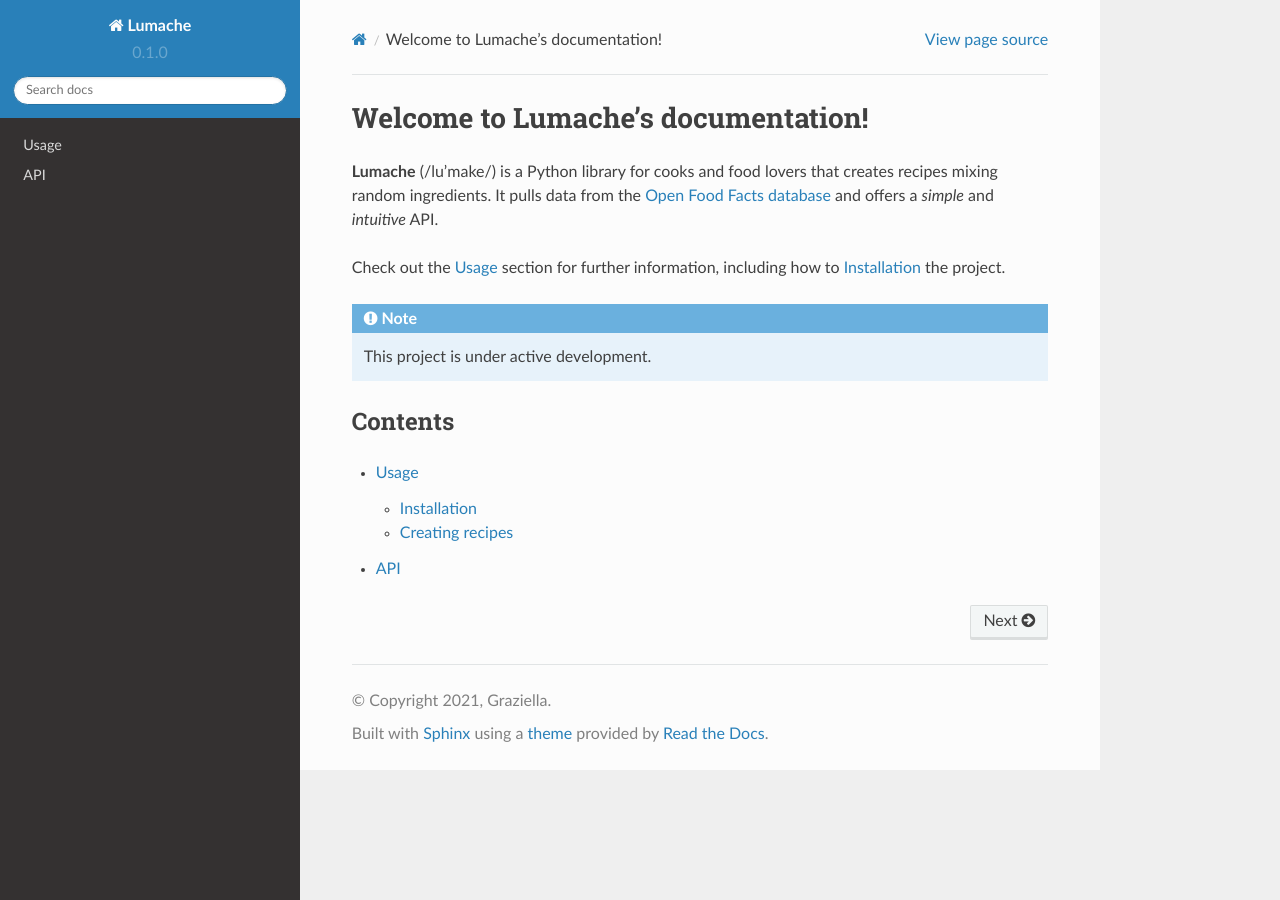
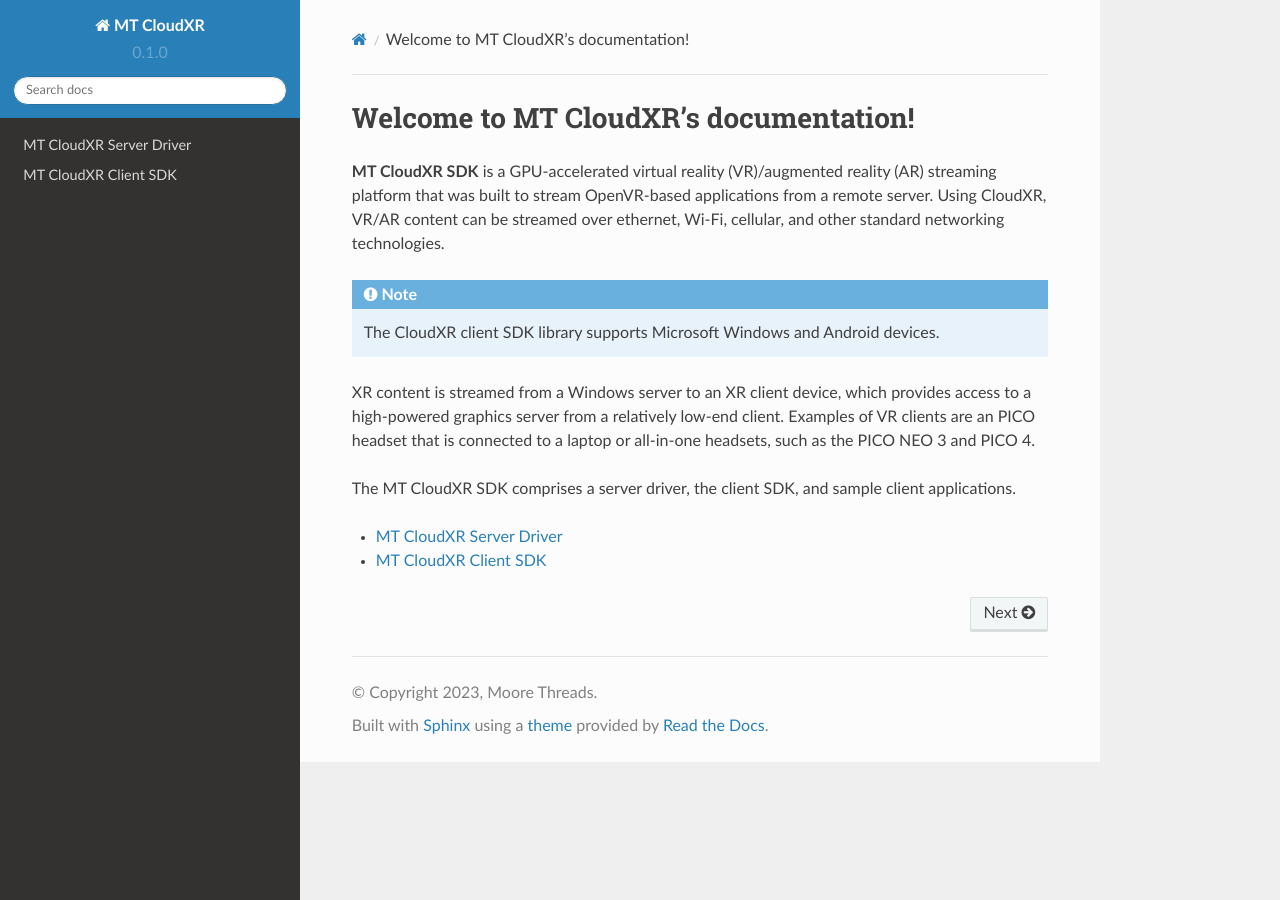
Before and after one commit to dayo7116/ReadTheDoc, a Sphinx documentation site: the page built from docs/source/index.rst, in a window 1280 px wide. Built offline with Sphinx 7.4.7 and the Read the Docs theme 2.0.0, drawn with Linux system fonts in a browser that asks for light colours.

Commit message:
add server client

```diff
--- a/docs/source/api.rst
+++ /dev/null
@@ -1,7 +0,0 @@
-API
-===
-
-.. autosummary::
-   :toctree: generated
-
-   lumache
--- /dev/null
+++ b/docs/source/client.rst
@@ -0,0 +1,32 @@
+MT CloudXR Client SDK
+=====================
+
+The Client SDK contains header files and library files for adapting a thin client to support the server.
+
+
+MT CloudXR Client SDK Files
+---------------------------
+
++-------------------------+-------------------------------------------------------------------+
+| File                    | Path                                                              |
++=========================+===================================================================+
+| Android OS library file | mtxr_client_core.aar                                              |
++-------------------------+-------------------------------------------------------------------+
+| Header files            | mtxr_client_core.aar\\assets\\include\\MTXRCommon.h               |
+|                         |                                                                   |
+|                         | mtxr_client_core.aar\\assets\\include\\MTXRClient.h               |
++-------------------------+-------------------------------------------------------------------+
+
+
+Developing a CloudXR Client
+---------------------------
+
+
+
+API
+---------------------------
+.. toctree::
+   :maxdepth: 1
+
+   functions
+   structures
--- a/docs/source/conf.py
+++ b/docs/source/conf.py
@@ -2,21 +2,22 @@
 
 # -- Project information
 
-project = 'Lumache'
-copyright = '2021, Graziella'
-author = 'Graziella'
+project = 'MT CloudXR'
+copyright = '2023, Moore Threads'
+author = 'Moore Threads'
 
 release = '0.1'
 version = '0.1.0'
 
 # -- General configuration
-
+html_show_sourcelink = False
 extensions = [
     'sphinx.ext.duration',
     'sphinx.ext.doctest',
     'sphinx.ext.autodoc',
     'sphinx.ext.autosummary',
     'sphinx.ext.intersphinx',
+    'breathe',
 ]
 
 intersphinx_mapping = {
@@ -33,3 +34,6 @@
 
 # -- Options for EPUB output
 epub_show_urls = 'footnote'
+
+breathe_default_project = "MTCloudXR"
+breathe_projects = { "MTCloudXR": "./../../doxygen/xml/" }
--- /dev/null
+++ b/docs/source/functions.rst
@@ -0,0 +1,6 @@
+API Functions
+=====================
+
+.. doxygengroup:: groupFunc
+	:project: MTCloudXR
+	:content-only:
--- a/docs/source/index.rst
+++ b/docs/source/index.rst
@@ -1,22 +1,20 @@
-Welcome to Lumache's documentation!
-===================================
+Welcome to MT CloudXR's documentation!
+======================================
 
-**Lumache** (/lu'make/) is a Python library for cooks and food lovers
-that creates recipes mixing random ingredients.
-It pulls data from the `Open Food Facts database <https://world.openfoodfacts.org/>`_
-and offers a *simple* and *intuitive* API.
-
-Check out the :doc:`usage` section for further information, including
-how to :ref:`installation` the project.
+**MT CloudXR SDK** is a GPU-accelerated virtual reality (VR)/augmented reality (AR) streaming platform that was built to stream OpenVR-based applications from a remote server.
+Using CloudXR, VR/AR content can be streamed over ethernet, Wi-Fi, cellular, and other standard networking technologies.
 
 .. note::
 
-   This project is under active development.
+   The CloudXR client SDK library supports Microsoft Windows and Android devices.
 
-Contents
---------
+
+XR content is streamed from a Windows server to an XR client device, which provides access to a high-powered graphics server from a relatively low-end client. Examples of VR clients are an PICO headset that is connected to a laptop or all-in-one headsets, such as the PICO NEO 3 and PICO 4.
+
+The MT CloudXR SDK comprises a server driver, the client SDK, and sample client applications.
 
 .. toctree::
+   :maxdepth: 1
 
-   usage
-   api
+   server
+   client
--- /dev/null
+++ b/docs/source/server.rst
@@ -0,0 +1,2 @@
+MT CloudXR Server Driver
+========================
--- /dev/null
+++ b/docs/source/structures.rst
@@ -0,0 +1,6 @@
+API Structures
+=====================
+
+.. doxygengroup:: groupStruct
+	:project: MTCloudXR
+	:content-only:
```
Also changed, not shown: README.rst (+11 -0 lines), docs/source/usage.rst (deleted, +0 -33 lines), 3 other files.
